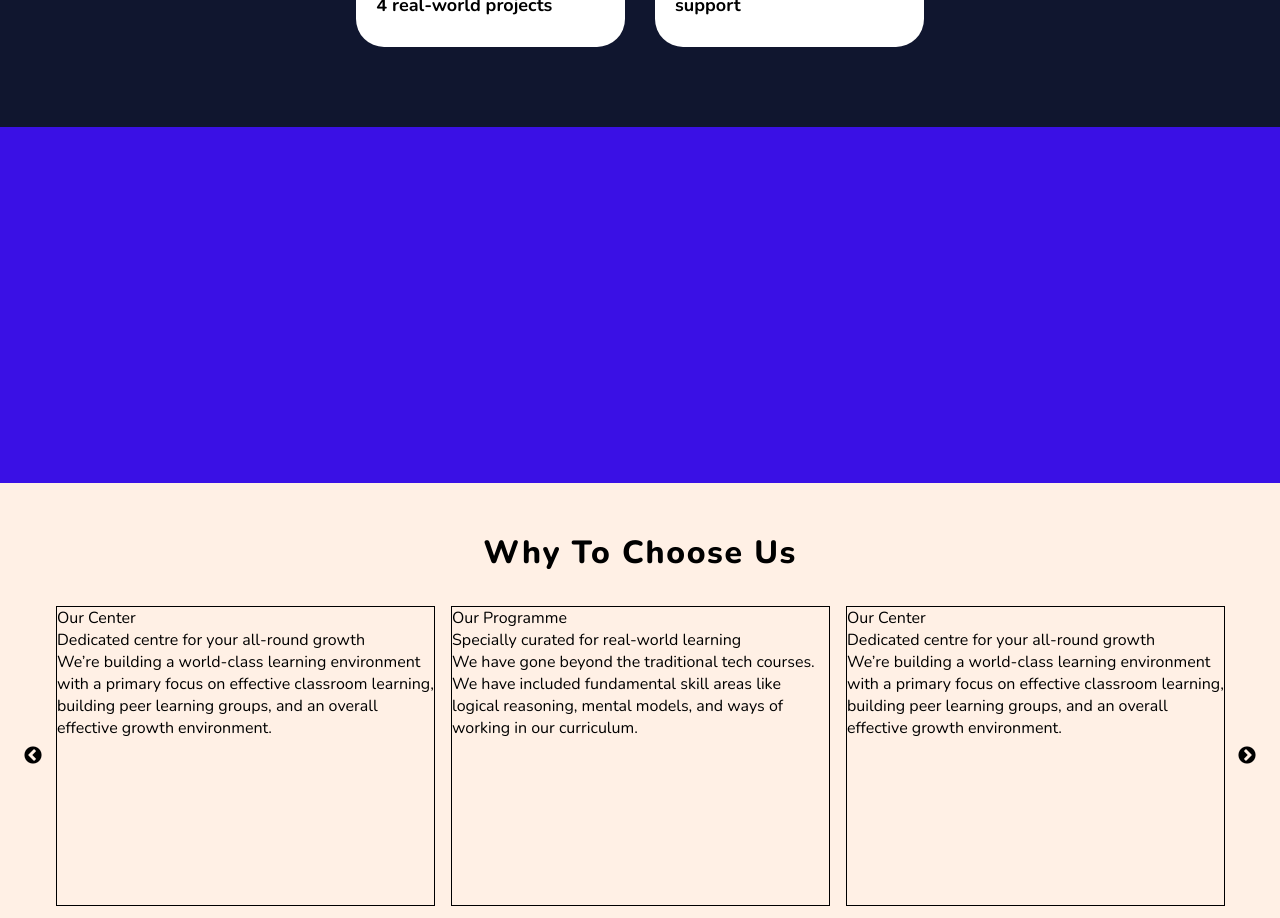
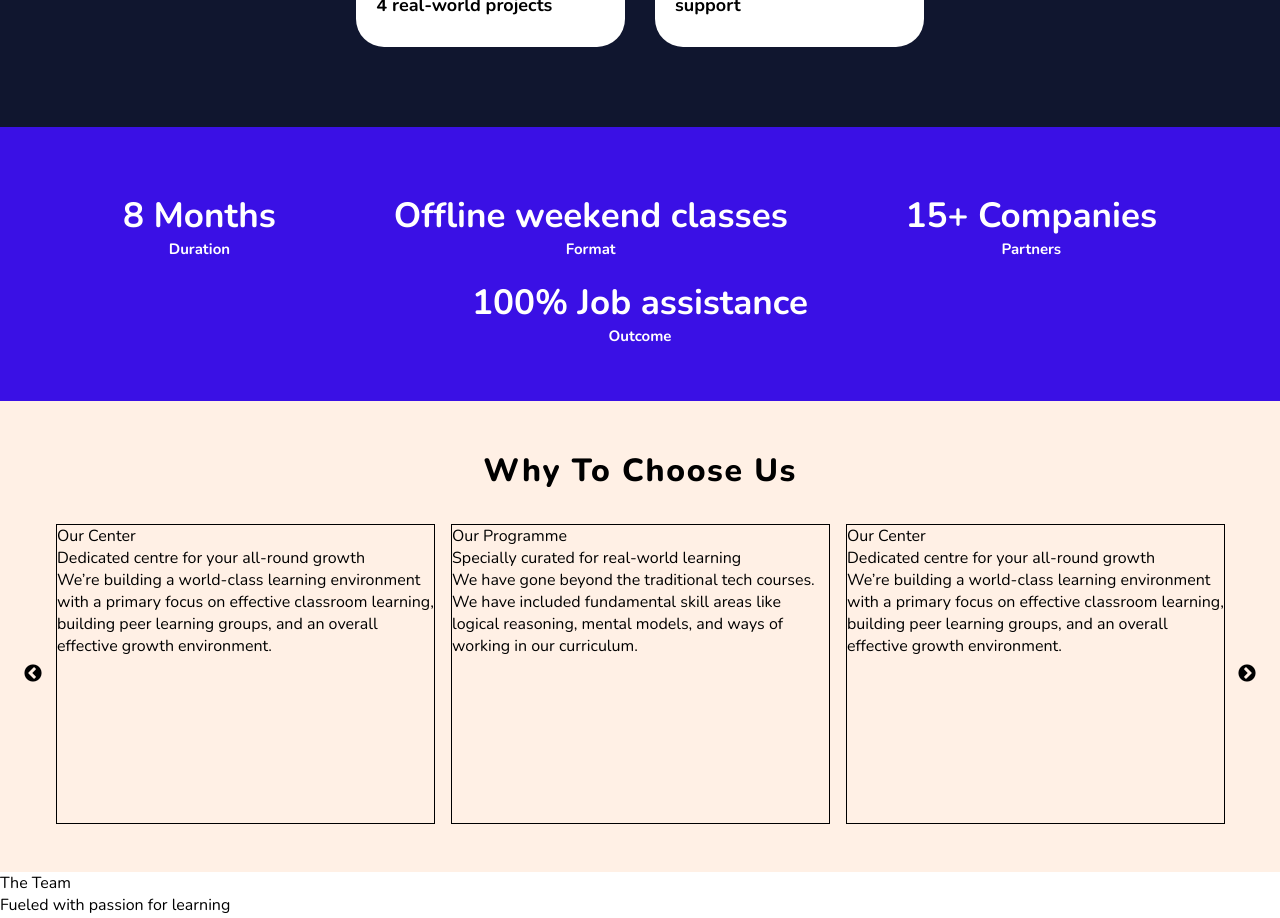
Before and after one commit to drumil32/Ed-Tech, a React (Vite) app in the folder frontend/: page / in a window 1280 px wide. Shown: the part 1280-2198 px from the top of the page. Built offline with nearby package versions, Linux system fonts and the light colour scheme.

Commit message:
highlight section

```diff
--- a/frontend/src/components/organisms/Courses/Courses.tsx
+++ b/frontend/src/components/organisms/Courses/Courses.tsx
@@ -83,7 +83,35 @@ const Courses: React.FC = () => {
         </div>
       </div>
       <section className={styles.courseHighlights}>
-    <h5 className={styles.sectionTitle}>Course Overview</h5>
+      <div className={styles.flexcontainer}>
+        <div className={styles.flexitem}>
+            <h2 className={styles.title}>8 Months</h2>
+            <h4 className={styles.subTitle}>Duration</h4>
+        </div>
+        <div className={styles.flexitem}>
+          <div className="highLightBox">
+            <h2 className={styles.title}>Offline weekend classes</h2>
+            <h4 className={styles.subTitle}>Format </h4>
+
+          </div>
+        </div>
+        <div className={styles.flexitem}>
+          <div className="highLightBox">
+            <h2 className={styles.title}>15+ Companies</h2>
+            <h4 className={styles.subTitle}>Partners </h4>
+          </div>
+        </div>
+        <div className={styles.flexitem}>
+          <div className="highLightBox">
+            <h2 className={styles.title}>100% Job assistance</h2>
+            <h4 className={styles.subTitle}>Outcome </h4>
+          </div>
+        </div>
+      </div>
+</section>
+
+      {/* <section className={styles.courseHighlights}> */}
+        {/* <h5 className={styles.sectionTitle}>Course Overview</h5>
       <h5>Course Overview</h5>
       <div className={styles.banner}>
       <h1>Join in on Something Big</h1>
@@ -97,9 +125,9 @@ const Courses: React.FC = () => {
         <p>Countries</p>
         <p>Code submits</p>
       </div>
-    </div>
+    </div> */}
 
-    </section>
+      {/* </section> */}
     </>
   );
 };
--- a/frontend/src/components/organisms/Courses/style.module.scss
+++ b/frontend/src/components/organisms/Courses/style.module.scss
@@ -182,52 +182,102 @@
   background-color: #4c49ea;
 }
 
+.flexcontainer {
+  /* We first create a flex layout context */
+  display: flex;
+  width: 100%;
+  /* Then we define the flow direction
+     and if we allow the items to wrap
+   * Remember this is the same as:
+   * flex-direction: row;
+   * flex-wrap: wrap;
+   */
+  flex-flow: row wrap;
+
+  /* Then we define how is distributed the remaining space */
+  justify-content: space-around;
+
+  padding: 0;
+  margin: 0;
+  list-style: none;
+}
+
+.flexitem {
+  padding: 5px;
+  margin-top: 10px;
+  color: white;
+  font-weight: bold;
+  font-size: 3em;
+  text-align: center;
+
+  .title{
+    font-size: 35px;
+  }
+
+  .subTitle{
+    font-size: 15px;
+  }
+}
+
+.highLightTitle{
+  font-size: 15px;
+}
+
 .courseHighlights {
   width: 100%;
-  padding: 3rem;
-  background-color: var(--primary-background-color);
+  // padding: 3rem;
+  // background-color: var(--primary-background-color);
   // background: url("../../../assets/backgrounds/coursesBackground.jpg") no-repeat center/cover;
-  display: flex;
-  flex-direction: column;
-  justify-content: center;
-  align-items: center;
-  flex-wrap: wrap;
-  position: relative;
+  // display: flex;
+  // flex-direction: row;
+  // justify-content: space-between;
+  // align-items: self-start;
+  // flex-wrap: wrap;
+  // position: relative;
   background-color: #3A10E5;
+  // color:white;
+  padding-left: 5%;
+  padding-right: 5%;
+  padding-top: 50px;
+  padding-bottom: 50px;
 
-  &::before {
-    content: "";
-    position: absolute;
-    top: 0;
-    bottom: 0;
-    left: 0;
-    right: 0;
-    background-color: #3A10E5;
-  }
-  .banner {
-    background-color: #007bff;
-    color: #fff;
-    text-align: center;
-    padding: 20px 0;
-}
 
-h1 {
-    color: white;
-    font-size: 3em;
-    margin-bottom: 20px;
-}
 
-.stats,
-.details {
-    display: flex;
-    justify-content: space-around;
-}
+//   &::before {
+//     content: "";
+//     position: absolute;
+//     top: 0;
+//     bottom: 0;
+//     left: 0;
+//     right: 0;
+//     background-color: #3A10E5;
+//   }
+//   .banner {
+//     background-color: #007bff;
+//     // background-color: #dbdddf;
 
-.stats p,
-.details p {
-    font-size: 1.5em;
-    margin: 0 10px;
-}
+//     color: #fff;
+//     text-align: center;
+//     padding: 20px 0;
+// }
+
+// h1 {
+//     color: white;
+//     font-size: 3em;
+//     margin-bottom: 20px;
+// }
+
+// .stats,
+// .details {
+//     display: flex;
+//     justify-content: space-around;
+// }
+
+// .stats p,
+// .details p {
+//     font-size: 1.5em;
+//     margin: 0 10px;
+// }
 
 }
 
```
Lines whose indentation alone changed are shown as unchanged.
